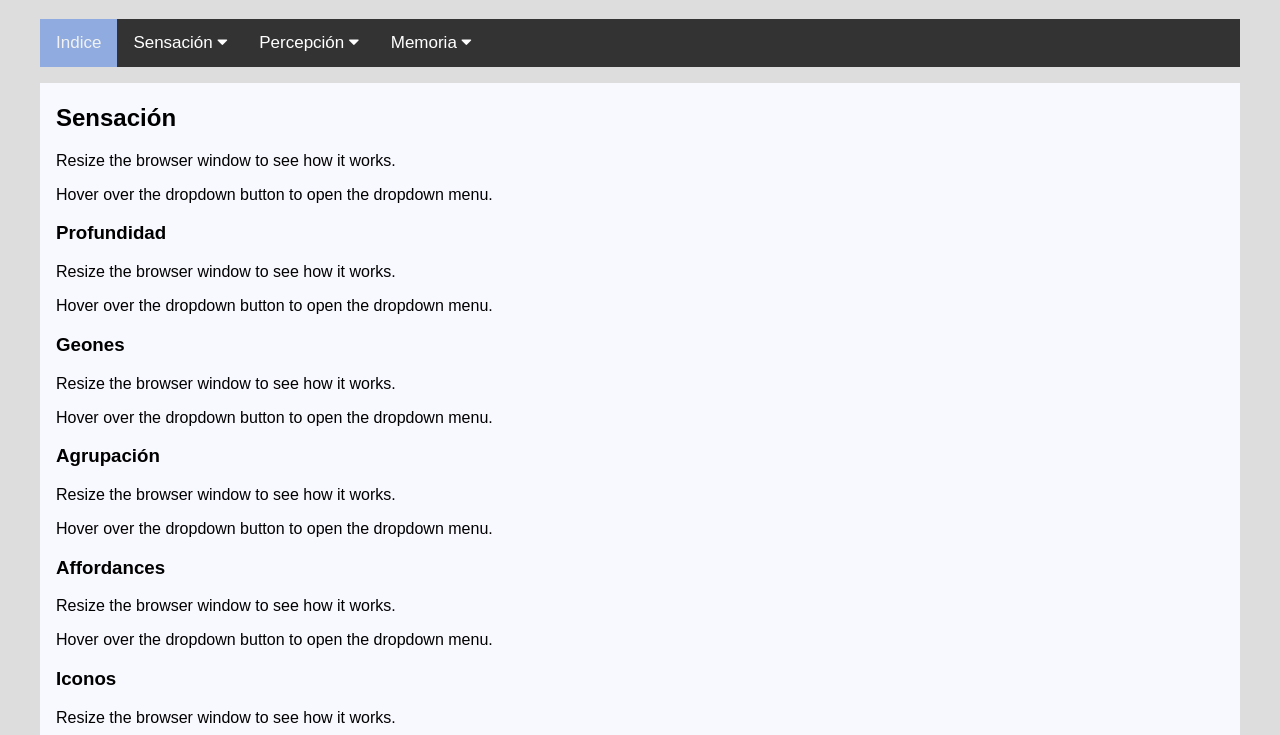
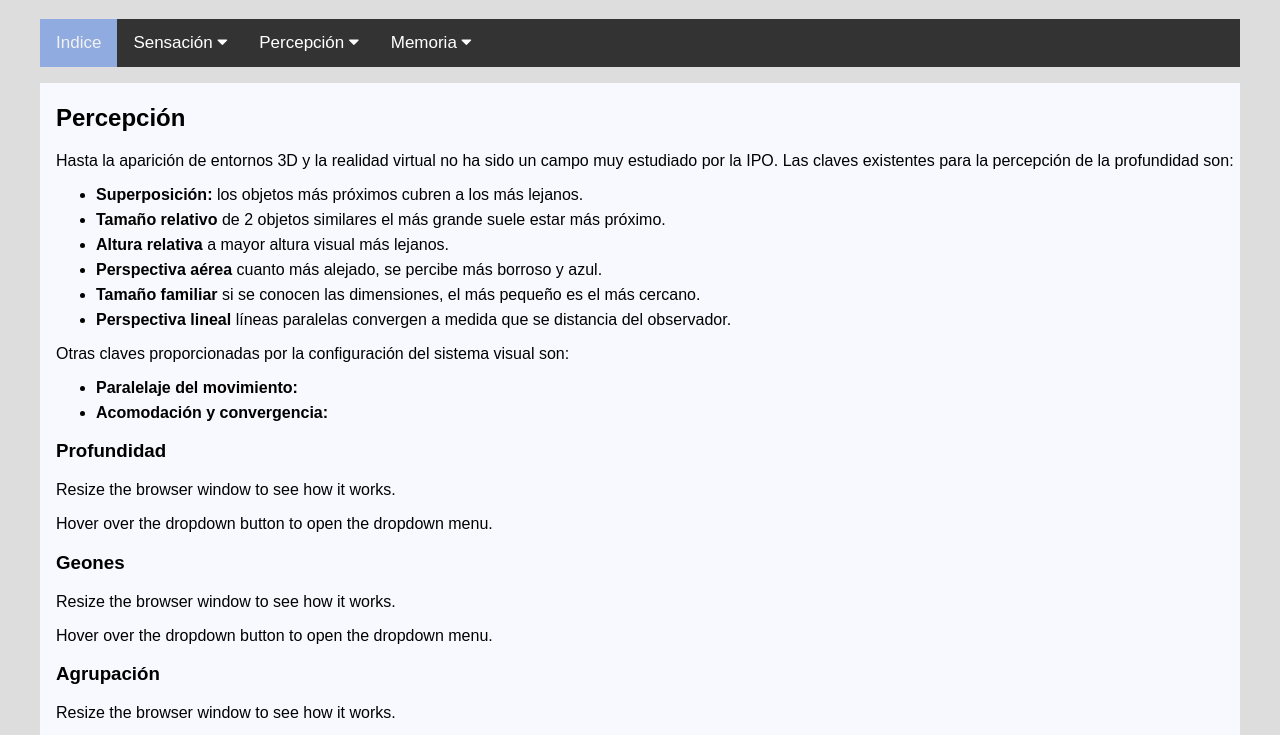
Before and after one commit to mimorep/WebInterfaces, a plain HTML site: page percepcion.html in a window 1280 px wide. Shown: the part 61-796 px from the top of the page. Drawn offline with Linux system fonts and the light colour scheme.

Commit message:
Primeros cambios de percepción

```diff
--- /dev/null
+++ b/css/percepcion.css
@@ -0,0 +1,27 @@
+/*CSS para la sección de la página percepcion*/
+
+body pre {
+    font-family: Arial;
+}
+
+body li {
+    margin-top: 7px;
+}
+
+.contenidoPercepcion {
+    display: flex;
+    flex-wrap: wrap;
+    padding-top: 1px;
+    margin-top: 16px;
+    margin-left: 40px;
+    margin-right: 40px;
+    background-color:ghostwhite;
+}
+
+
+/*Zona de querys*/
+@media screen and (max-width: 600px) {
+    .contenidoPercepcion {
+        margin: 0;
+    }
+}
--- a/percepcion.html
+++ b/percepcion.html
@@ -6,6 +6,7 @@
   <meta name="viewport" content="width=device-width, initial-scale=1" />
   <link rel="stylesheet" href="https://cdnjs.cloudflare.com/ajax/libs/font-awesome/4.7.0/css/font-awesome.min.css" />
   <link rel="stylesheet" href="css/main.css" />
+  <link rel="stylesheet" href="css/percepcion.css"/>
 </head>
 
 <body>
@@ -53,11 +54,40 @@
     <a href="javascript:void(0);" style="font-size: 15px" class="icon" onclick="myFunction()">&#9776;</a>
   </div>
 
-  <div class="contenido">
+  <div class="contenidoPercepcion">
     <div style="padding-left: 16px">
-      <h2>Sensación</h2>
-      <p>Resize the browser window to see how it works.</p>
-      <p>Hover over the dropdown button to open the dropdown menu.</p>
+      <h2>Percepción</h2>
+      <p>Hasta la aparición de entornos 3D y la realidad virtual no ha sido un campo muy estudiado por la IPO. Las claves existentes para la percepción de la profundidad son: </p>
+      <ul>
+        <li>
+          <strong>Superposición:</strong>  los objetos más próximos cubren a los más lejanos.
+        </li>
+        <li>
+          <strong> Tamaño relativo </strong> de 2 objetos similares el más grande suele estar más próximo.
+        </li>
+        <li>
+          <strong> Altura relativa </strong> a mayor altura visual más lejanos.
+        </li>
+        <li>
+          <strong> Perspectiva aérea </strong> cuanto más alejado, se percibe más borroso y azul.
+        </li>
+        <li>
+          <strong> Tamaño familiar </strong> si se conocen las dimensiones, el más pequeño es el más cercano.
+        </li>
+        <li>
+          <strong> Perspectiva lineal </strong> líneas paralelas convergen a medida que se distancia del observador.
+        </li>
+      </ul>
+
+      <p>Otras claves proporcionadas por la configuración del sistema visual son: </p>
+      <ul>
+        <li>
+          <strong>Paralelaje del movimiento: </strong>
+        </li>
+        <li>
+          <strong>Acomodación y convergencia: </strong>
+        </li>
+      </ul>
 
       <div id="profundidad">
         <h3>Profundidad</h3>
```
